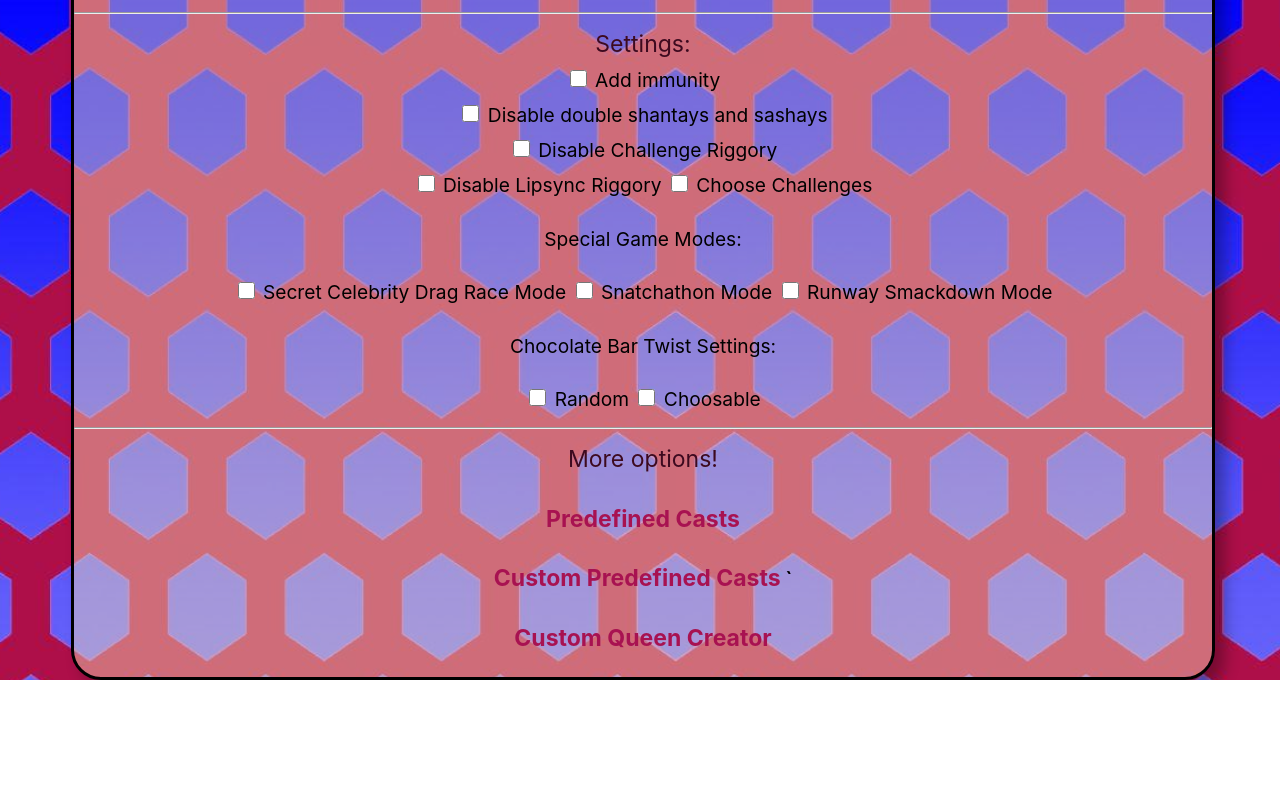
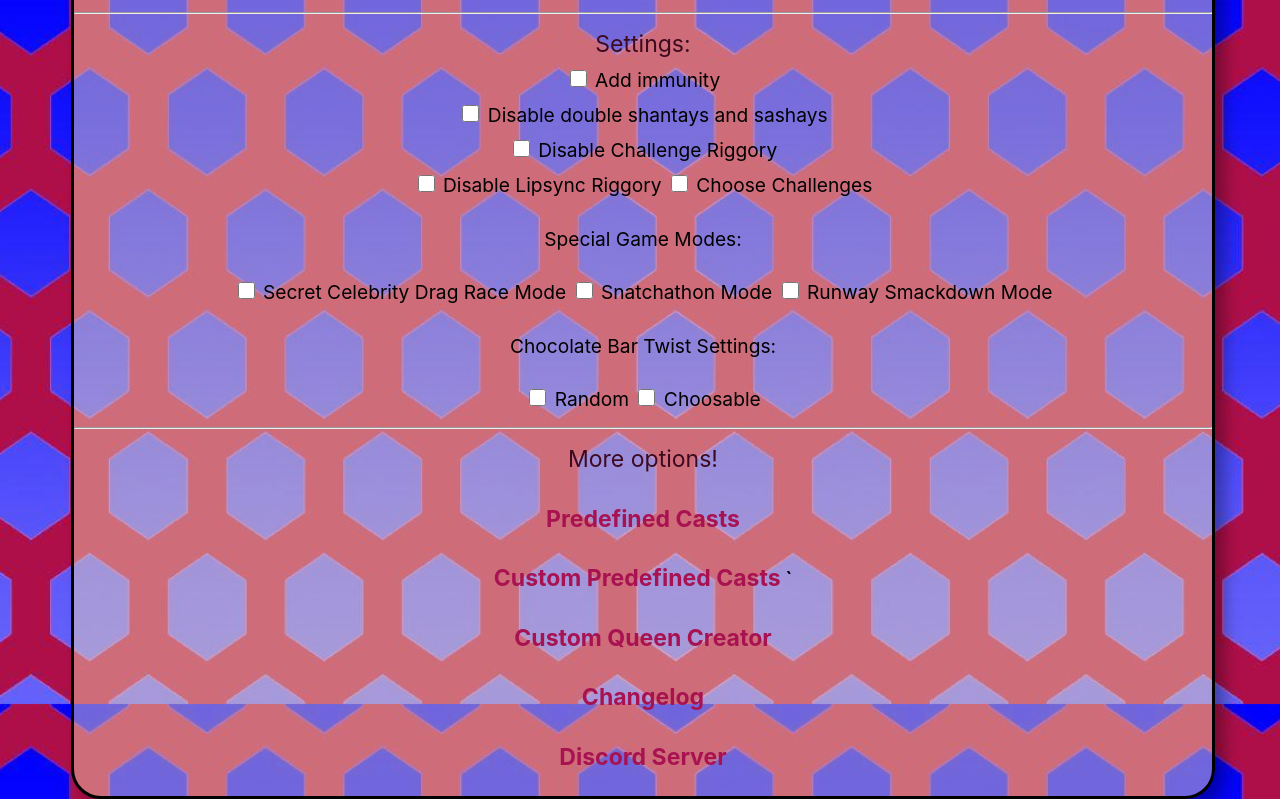
Before and after one commit to NinjaOli/The-Big-Drag-Simulator, a plain HTML site: page index.html in a window 1280 px wide. Shown: the part 896-1695 px from the top of the page. Before the commit the page ends 1576 px from the top, so only its background shows below. Drawn offline with nearby package versions, Linux system fonts and the light colour scheme.

Commit message:
added extra links to mainpage

```diff
--- a/index.html
+++ b/index.html
@@ -119,6 +119,12 @@
           `</p></b>
           <b><p>
             <big><a href="custom.html" id="inblock">Custom Queen Creator</a></big>
+         </p></b>
+          <b><p>
+            <big><a href="https://github.com/NinjaOli/The-Big-Drag-Simulator" id="inblock">Changelog</a></big>
+        </p></b>
+        <b><p>
+          <big><a href="https://discord.gg/nYHUsMgx" id="inblock">Discord Server</a></big>
         </p></b>
         </div>
 
```
